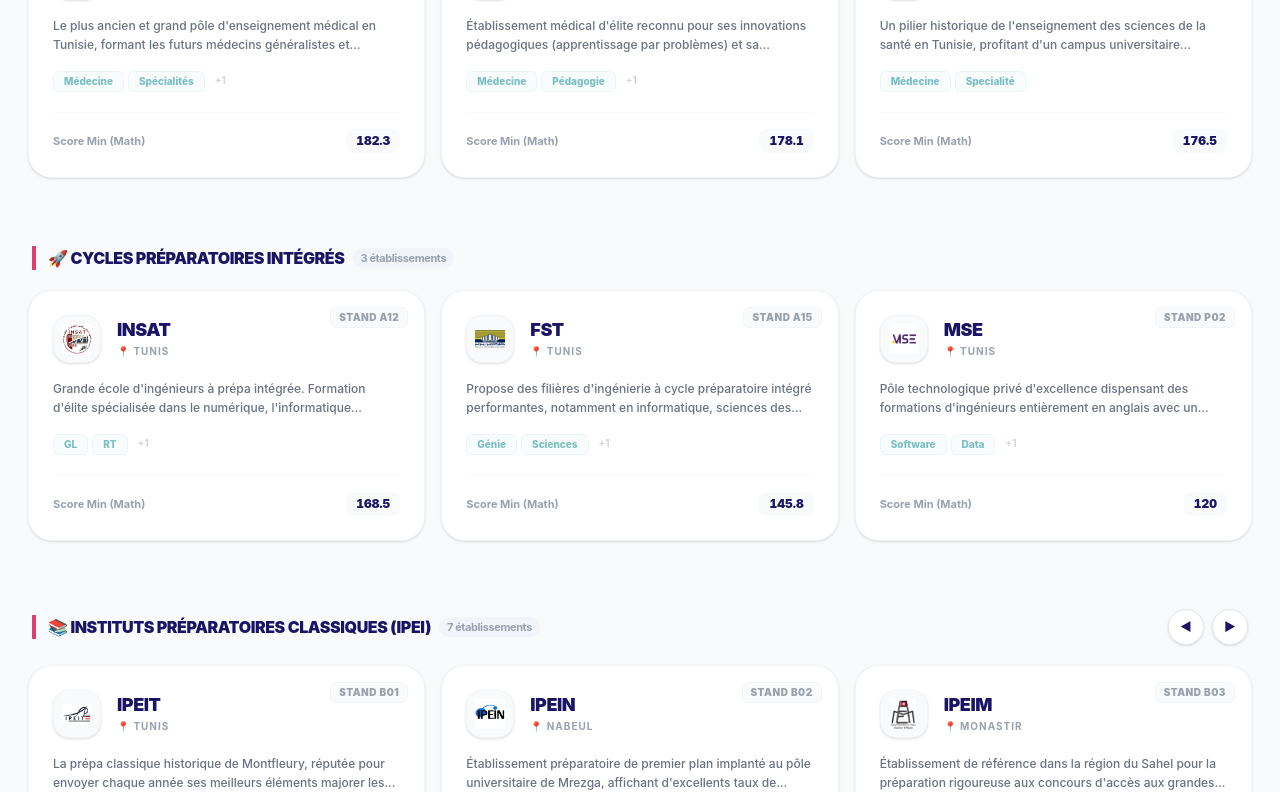
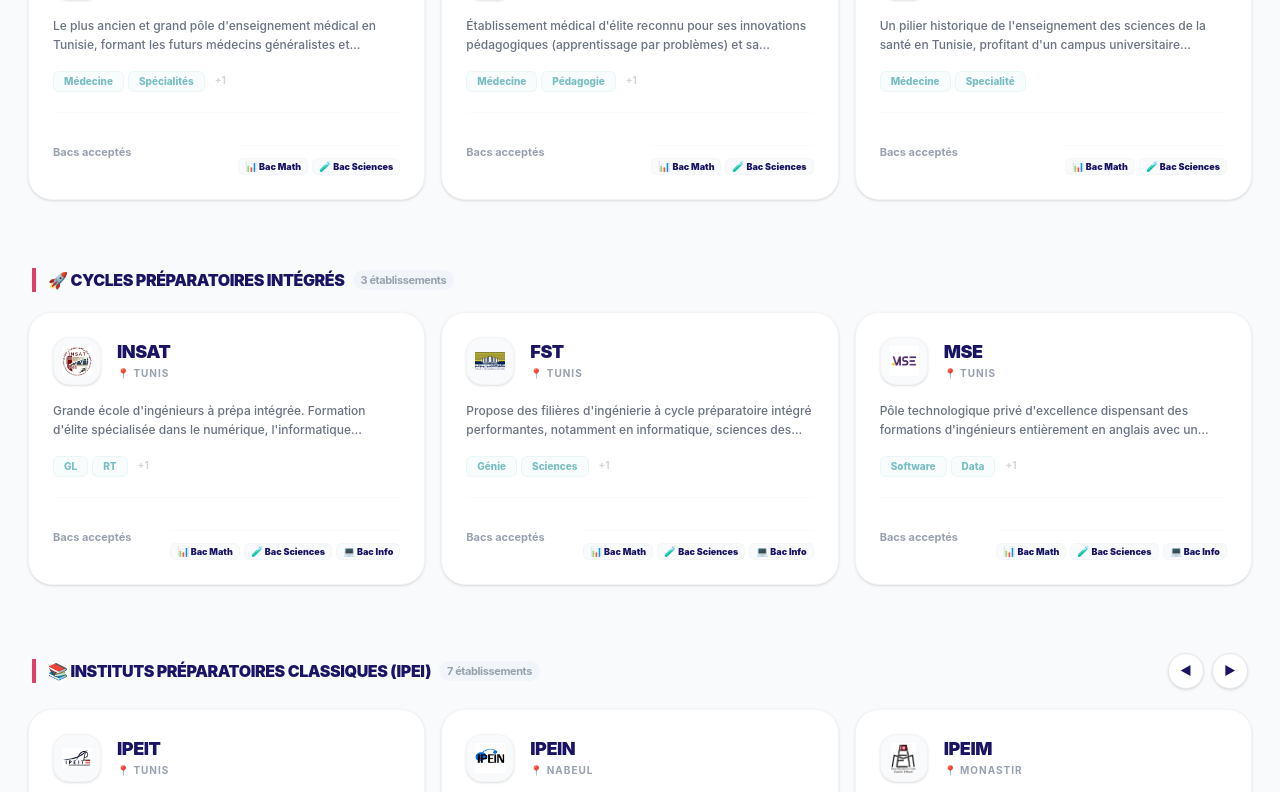
Before and after one commit to ahmedjerba/Orientini_WebSite, a React (Vite) app: page / in a window 1280 px wide. Shown: the part 1837-2629 px from the top of the page. Built offline with nearby package versions, Linux system fonts and the light colour scheme.

Commit message:
solution pour quelques problemes et uniformisation de la data

```diff
--- a/src/components/facultes/LittleCard.jsx
+++ b/src/components/facultes/LittleCard.jsx
@@ -1,4 +1,13 @@
 export default function LittleCard({ fac, onClick }) {
+  const bacConfig = {
+    bac_math: { label: "Bac Math", emoji: "📊" },
+    bac_sc: { label: "Bac Sciences", emoji: "🧪" },
+    bac_info: { label: "Bac Info", emoji: "💻" },
+    bac_tech: { label: "Bac Technique", emoji: "⚙️" },
+    bac_eco: { label: "Bac Éco", emoji: "📈" },
+    bac_lettres: { label: "Bac Lettres", emoji: "📚" },
+    bac_sport: { label: "Bac Sport", emoji: "🏃" }
+  };
   return (
     <div
       onClick={onClick}
@@ -6,10 +15,6 @@
       className="w-full bg-white rounded-3xl border border-gray-100 p-6 shadow-sm hover:shadow-xl hover:-translate-y-2 hover:scale-[1.02] transition-all duration-300 ease-out cursor-pointer group relative overflow-hidden flex flex-col justify-between"
     >
       {/* Tout le reste de ton code à l'intérieur reste STRICTEMENT le même */}
-      {/* Badge de l'emplacement au salon (en haut à droite) */}
-      <div className="absolute top-4 right-4 bg-slate-50 border border-gray-100 text-[10px] font-black text-gray-400 px-2 py-0.5 rounded-md uppercase tracking-wider group-hover:bg-pourpre/10 group-hover:text-pourpre group-hover:border-pourpre/10 transition-colors">
-        {fac.emplacement_salon}
-      </div>
 
       {/* BLOC SUPÉRIEUR : LOGO + IDENTITÉ */}
       <div>
@@ -64,15 +69,33 @@
         </div>
       </div>
 
-      {/* PIED DE LA CARTE : SCORE */}
-      <div className="flex items-center justify-between pt-4 mt-5 border-t border-gray-50">
-        <span className="text-[11px] font-bold text-gray-400">
-          Score Min (Math)
-        </span>
-        <span className="text-xs font-black text-bleu bg-slate-50 px-2.5 py-1 rounded-lg group-hover:bg-[#f5d203]/20 group-hover:text-bleu transition-colors duration-300 tabular-nums">
-          {fac.score_derniere_annee.bac_math}
-        </span>
-      </div>
+      {/* PIED DE LA CARTE : SECTIONS ADMISSIBLES */}
+<div className="flex items-center justify-between pt-4 mt-5 border-t border-gray-50">
+  <span className="text-[11px] font-bold text-gray-400">
+    Bacs acceptés
+  </span>
+
+  {/* PIED DE LA CARTE : SECTIONS ADMISSIBLES */}
+<div className="pt-3 mt-4 border-t border-gray-50 flex items-center justify-end">
+  <div className="flex flex-wrap items-center gap-1">
+    {Object.keys(fac.score_derniere_annee || {})
+      .filter((cle) => fac.score_derniere_annee[cle] > 0)
+      .map((cle) => {
+        const config = bacConfig[cle] || { label: cle, emoji: "🎓" };
+
+        return (
+          <span
+            key={cle}
+            className="text-[9px] font-black text-[#1b1464] bg-slate-50 border border-gray-100/70 px-1.5 py-0 rounded-md flex items-center gap-0.5 transition-all duration-300 group-hover:bg-[#1b1464]/5 group-hover:border-[#1b1464]/10"
+          >
+            <span className="text-[10px]">{config.emoji}</span>
+            <span>{config.label}</span>
+          </span>
+        );
+      })}
+  </div>
+</div>
+</div>
 
     </div>
   );
--- a/src/components/page_faculté/ContactActions.jsx
+++ b/src/components/page_faculté/ContactActions.jsx
@@ -2,9 +2,8 @@
   // Extraction sécurisée des coordonnées et des liens depuis data.json
   const {
     adresse = "Adresse non communiquée",
-    telephone = "—",
     site_web = "#",
-    stand_id = "M03" // Utilisé pour personnaliser le message du chat
+    lien_google_maps = `https://www.google.com/maps/search/?api=1&query=${encodeURIComponent(adresse)}` // Utilisé pour personnaliser le message du chat
   } = faculte || {};
 
   return (
@@ -36,7 +35,7 @@
 
         {/* Lien invisible étendu sur tout le bloc pour rediriger proprement vers Maps */}
         <a
-          href={`https://www.google.com/maps/search/?api=1&query=${encodeURIComponent(adresse)}`}
+          href={lien_google_maps}
           target="_blank"
           rel="noreferrer"
           className="absolute inset-0 z-20 cursor-pointer"
--- a/src/components/page_faculté/FacultePage.jsx
+++ b/src/components/page_faculté/FacultePage.jsx
@@ -66,7 +66,7 @@
       {/* Footer optionnel ou espace vide pour respirer en bas de page */}
       <footer className="py-10 text-center">
         <p className="text-[10px] font-black text-gray-300 uppercase tracking-[0.2em]">
-          Orient'ini — Salon Virtuel de l'Orientation
+          Orient'ini — 8ème édition — By Jeunes Ingénieurs de Djerba
         </p>
       </footer>
     </div>
--- a/src/components/page_faculté/HeroBanner.jsx
+++ b/src/components/page_faculté/HeroBanner.jsx
@@ -4,7 +4,6 @@
     logo = "Établissement",
     nom_complet = "Nom complet de la faculté",
     ville = "Tunisie",
-    emplacement_salon = "STAND --",
     image_banner = "https://images.unsplash.com/photo-1562774053-701939374585?auto=format&fit=crop&w=1200&q=80"
   } = faculte || {};
 
@@ -28,9 +27,6 @@
 
           {/* Bloc d'informations textuelles */}
           <div className="space-y-1 text-white">
-            <span className="inline-block bg-[#de3f6b] text-white font-black text-[10px] px-2.5 py-0.5 rounded-md uppercase tracking-wider mb-1">
-              {emplacement_salon}
-            </span>
             <h1 className="text-xl md:text-3xl font-black tracking-tight leading-tight">
               {nom_complet}
             </h1>
--- a/src/data/facultes.json
+++ b/src/data/facultes.json
@@ -11,10 +11,10 @@
     "adresse": "15 Rue Djebel Lakhdar, La Rabta, Tunis 1007",
     "lien_google_maps": "https://maps.google.com/?q=Faculte+de+Medecine+de+Tunis",
     "categories": ["Santé", "Médecine"],
+    "regimes_etudes": "7 ans pour généraliste, 11 ans pour spécialiste",
     "score_derniere_annee": {
       "bac_math": 182.3,
-      "bac_sc": 184.5,
-      "bac_info": 0
+      "bac_sc": 184.5
     },
     "filieres_phares": ["Médecine Générale", "Spécialités Médicales", "Doctorat en Médecine"],
     "debouches": [
@@ -24,15 +24,11 @@
       "Recherche Médicale et Biomédicale",
       "Expertise Santé auprès des ONG ou Organismes Internationaux"
     ],
-    "emplacement_salon": "Stand M01",
     "temoignage": {
       "auteur": "Sarra, Interne en Médecine",
       "texte_detaille": "Le rythme à la FMT est un marathon de plusieurs années qui demande une énorme résilience dès la première année. L'accès aux stages dans les grands CHU de Tunis offre une formation pratique d'une richesse incomparable."
     },
-    "liens_officiels": {
-      "site_web": "http://www.fmt.rnu.tn",
-      "guide_orientation": "https://www.orientation.tn"
-    }
+    "site_web": "http://www.fmt.rnu.tn"
   },
   {
     "id": "fms",
@@ -46,6 +42,7 @@
     "adresse": "Avenue Mohamed Karoui, BP 98, Sousse 4002",
     "lien_google_maps": "https://maps.google.com/?q=Faculte+de+Medecine+de+Sousse",
     "categories": ["Santé", "Médecine"],
+    "regimes_etudes": "7 ans pour généraliste, 11 ans pour spécialiste",
     "score_derniere_annee": {
       "bac_math": 178.1,
       "bac_sc": 181.2,
@@ -58,15 +55,11 @@
       "Ingénierie Pédagogique Médicale",
       "Recherche en Sciences de la Santé et Innovation Clinique"
     ],
-    "emplacement_salon": "Stand M02",
     "temoignage": {
       "auteur": "Yassine, Résident",
       "texte_detaille": "La faculté de Sousse se distingue par une ambiance d'entraide très forte entre les étudiants et une ouverture rapide sur la pratique clinique hospitalière."
     },
-    "liens_officiels": {
-      "site_web": "http://www.fms.rnu.tn",
-      "guide_orientation": "https://www.orientation.tn"
-    }
+    "site_web": "http://www.fms.rnu.tn"
   },
   {
     "id": "fmm",
@@ -80,6 +73,7 @@
     "adresse": "Avenue Avicenne, Monastir 5000",
     "lien_google_maps": "https://maps.google.com/?q=Faculte+de+Medecine+de+Monastir",
     "categories": ["Santé", "Médecine"],
+    "regimes_etudes": "7 ans pour généraliste, 11 ans pour spécialiste",
     "score_derniere_annee": {
       "bac_math": 176.5,
       "bac_sc": 179.8
@@ -89,17 +83,13 @@
       "Médecin Généraliste (Secteur public ou privé)",
       "Médecin Spécialiste (Cardiologie, Chirurgie, Pédiatrie, etc.)",
       "Carrière Hospitalo-Universitaire",
-      "Médecin de Famille,du Travail ou de Santé Publique"
+      "Médecin de Famille, du Travail ou de Santé Publique"
     ],
-    "emplacement_salon": "Stand M03",
     "temoignage": {
       "auteur": "Amine, Étudiant en 4ème année",
       "texte_detaille": "Étudier à Monastir permet de se concentrer à fond sur ses examens grâce à un cadre de vie étudiant très paisible et des infrastructures hospitalières de premier ordre à proximité."
     },
-    "liens_officiels": {
-      "site_web": "http://www.fmm.rnu.tn",
-      "guide_orientation": "https://www.orientation.tn"
-    }
+    "site_web": "http://www.fmm.rnu.tn"
   },
   {
     "id": "fmsf",
@@ -113,6 +103,7 @@
     "adresse": "Rue Magida Boulila, Sfax 3000",
     "lien_google_maps": "https://maps.google.com/?q=Faculte+de+Medecine+de+Sfax",
     "categories": ["Santé", "Médecine"],
+    "regimes_etudes": "7 ans pour généraliste, 11 ans pour spécialiste",
     "score_derniere_annee": {
       "bac_math": 175.2,
       "bac_sc": 178.4,
@@ -125,15 +116,11 @@
       "Responsable de Programmes de Santé Communautaire",
       "Recherche Épidémiologique"
     ],
-    "emplacement_salon": "Stand M04",
     "temoignage": {
       "auteur": "Rania, Étudiante",
       "texte_detaille": "La rigueur sfaxienne se ressent dans l'excellence de notre encadrement. Les professeurs sont très accessibles et poussent constamment vers l'excellence."
     },
-    "liens_officiels": {
-      "site_web": "http://www.fmsf.rnu.tn",
-      "guide_orientation": "https://www.orientation.tn"
-    }
+    "site_web": "http://www.fmsf.rnu.tn"
   },
   {
     "id": "insat",
@@ -147,6 +134,7 @@
     "adresse": "Centre Urbain Nord, BP 676 - 1080 Tunis",
     "lien_google_maps": "https://maps.google.com/?q=INSAT",
     "categories": ["Ingénierie", "Technologie", "Préparatoire"],
+    "regimes_etudes": "5 ans (2 ans de cycle préparatoire intégré + 3 ans de cycle d'ingénieur)",
     "score_derniere_annee": {
       "bac_math": 168.5,
       "bac_sc": 162.0,
@@ -160,15 +148,11 @@
       "Data Scientist / Ingénieur IA",
       "Consultant Tech / Fondateur de Startup"
     ],
-    "emplacement_salon": "Stand A12",
     "temoignage": {
       "auteur": "Mounir, Étudiant en GL",
       "texte_detaille": "Le cycle MPI intégré permet d'éviter la pression destructrice du concours national tout en gardant un niveau technique extrêmement poussé et une vie associative géante."
     },
-    "liens_officiels": {
-      "site_web": "http://www.insat.rnu.tn",
-      "guide_orientation": "https://www.orientation.tn"
-    }
+    "site_web": "http://www.insat.rnu.tn"
   },
   {
     "id": "fst",
@@ -182,6 +166,7 @@
     "adresse": "Campus Universitaire d'El Manar, Tunis 2092",
     "lien_google_maps": "https://maps.google.com/?q=Faculte+des+Sciences+de+Tunis",
     "categories": ["Sciences", "Ingénierie", "Technologie"],
+    "regimes_etudes": "5 ans (2 ans de cycle préparatoire intégré + 3 ans de cycle d'ingénieur)",
     "score_derniere_annee": {
       "bac_math": 145.8,
       "bac_sc": 141.2,
@@ -195,15 +180,11 @@
       "Chercheur en Sciences Appliquées",
       "Administrateur Systèmes et Réseaux"
     ],
-    "emplacement_salon": "Stand A15",
     "temoignage": {
       "auteur": "Inès, Élève Ingénieur",
       "texte_detaille": "Le passage par les licences ou les cycles préparatoires spécifiques de la FST offre un bagage théorique solide en mathématiques avant de basculer sur l'informatique."
     },
-    "liens_officiels": {
-      "site_web": "http://www.fst.rnu.tn",
-      "guide_orientation": "https://www.orientation.tn"
-    }
+    "site_web": "http://www.fst.rnu.tn"
   },
   {
     "id": "mse",
@@ -217,6 +198,7 @@
     "adresse": "Les Berges du Lac 2, Tunis 1053",
     "lien_google_maps": "https://maps.google.com/?q=South+Mediterranean+University",
     "categories": ["Ingénierie", "Technologie"],
+    "regimes_etudes": "5 ans (Modèle 3 ans de Bachelor of Science + 2 ans de Master of Science in Engineering)",
     "score_derniere_annee": {
       "bac_math": 120.0,
       "bac_sc": 120.0,
@@ -229,15 +211,11 @@
       "Business Intelligence Analyst",
       "Manager de Projets Technologiques Internationaux"
     ],
-    "emplacement_salon": "Stand P02",
     "temoignage": {
       "auteur": "Youssef, Software Student",
       "texte_detaille": "L'apprentissage complet en anglais et la proximité directe avec les entreprises internationales nous donnent un vrai coup d'avance sur le marché de l'emploi."
     },
-    "liens_officiels": {
-      "site_web": "https://www.smu.tn/mse",
-      "guide_orientation": "https://www.orientation.tn"
-    }
+    "site_web": "https://www.smu.tn/mse"
   },
   {
     "id": "ipeit",
@@ -251,6 +229,7 @@
     "adresse": "2 Rue Jawaher Lel Nehru, Montfleury, Tunis 1008",
     "lien_google_maps": "https://maps.google.com/?q=IPEIT",
     "categories": ["Sciences", "Ingénierie", "Préparatoire"],
+    "regimes_etudes": "2 ans (Préparation intensive aux Concours Nationaux d'Entrée aux Écoles d'Ingénieurs)",
     "score_derniere_annee": {
       "bac_math": 164.2,
       "bac_sc": 158.0,
@@ -262,15 +241,11 @@
       "Accès aux Écoles d'Ingénieurs Françaises sur Concours Étrangers",
       "Carrière de chercheur ou enseignant en Sciences Fondamentales (après poursuite d'études)"
     ],
-    "emplacement_salon": "Stand B01",
     "temoignage": {
       "auteur": "Khalil, Ancien IPEIT (Polytechnique)",
       "texte_detaille": "Montfleury c'est une institution. La charge de travail est colossale, mais l'émulation entre étudiants pousse chacun à donner le meilleur de lui-même pour le concours."
     },
-    "liens_officiels": {
-      "site_web": "http://www.ipeit.rnu.tn",
-      "guide_orientation": "https://www.orientation.tn"
-    }
+    "site_web": "http://www.ipeit.rnu.tn"
   },
   {
     "id": "ipein",
@@ -284,6 +259,7 @@
     "adresse": "Campus Universitaire Mrezga, Nabeul 8000",
     "lien_google_maps": "https://maps.google.com/?q=IPEIN",
     "categories": ["Sciences", "Ingénierie", "Préparatoire"],
+    "regimes_etudes": "2 ans (Préparation intensive aux Concours Nationaux d'Entrée aux Écoles d'Ingénieurs)",
     "score_derniere_annee": {
       "bac_math": 155.4,
       "bac_sc": 148.0,
@@ -291,19 +267,15 @@
     },
     "filieres_phares": ["MP (Math-Physique)", "PC (Physique-Chimie)", "PT (Physique-Tech)"],
     "debouches": [
-      "Intégration des Cycles Ingénieurs Nationaux (Toutes spécialités)",
+      "Intégration des Cycles Ingenieurs Nationaux (Toutes spécialités)",
       "Poursuite d'études en Écoles d'Ingénieurs en France",
       "Passage en Cycles de Licence Scientifique d'Excellence"
     ],
-    "emplacement_salon": "Stand B02",
     "temoignage": {
       "auteur": "Ahmed, Ancien élève",
       "texte_detaille": "Une ambiance de campus saine à Nabeul qui aide à supporter les colles et les DS du samedi. Une super formation théorique pour décrocher de grandes écoles."
     },
-    "liens_officiels": {
-      "site_web": "http://www.ipein.rnu.tn",
-      "guide_orientation": "https://www.orientation.tn"
-    }
+    "site_web": "http://www.ipein.rnu.tn"
   },
   {
     "id": "ipeim",
@@ -317,6 +289,7 @@
     "adresse": "Avenue Ibn El Jazzar, Monastir 5019",
     "lien_google_maps": "https://maps.google.com/?q=IPEIM",
     "categories": ["Sciences", "Ingénierie", "Préparatoire"],
+    "regimes_etudes": "2 ans (Préparation intensive aux Concours Nationaux d'Entrée aux Écoles d'Ingénieurs)",
     "score_derniere_annee": {
       "bac_math": 152.1,
       "bac_sc": 146.5,
@@ -328,15 +301,11 @@
       "Intégration d'écoles partenaires internationales",
       "Accès aux Masters de Recherche Scientifique"
     ],
-    "emplacement_salon": "Stand B03",
     "temoignage": {
       "auteur": "Wassim, Étudiant",
       "texte_detaille": "L'encadrement professoral à l'IPEIM est fantastique. Les enseignants s'investissent beaucoup dans la correction des anciens concours pour nous roder."
     },
-    "liens_officiels": {
-      "site_web": "http://www.ipeim.rnu.tn",
-      "guide_orientation": "https://www.orientation.tn"
-    }
+    "site_web": "http://www.ipeim.rnu.tn"
   },
   {
     "id": "ipeis",
@@ -350,6 +319,7 @@
     "adresse": "Route de Menzel Chaker Km 0.5, Sfax 3000",
     "lien_google_maps": "https://maps.google.com/?q=IPEIS",
     "categories": ["Sciences", "Ingénierie", "Préparatoire"],
+    "regimes_etudes": "2 ans (Préparation intensive aux Concours Nationaux d'Entrée aux Écoles d'Ingénieurs)",
     "score_derniere_annee": {
       "bac_math": 154.8,
       "bac_sc": 149.2,
@@ -361,15 +331,11 @@
       "Candidature aux Écoles du Concours Commun Français",
       "Ingénierie en Géosciences et Biotechnologies (via filière BG)"
     ],
-    "emplacement_salon": "Stand B04",
     "temoignage": {
       "auteur": "Malek, Élève Sup'Com",
       "texte_detaille": "Faire sa prépa à Sfax donne un mental d'acier. Le niveau requis en mathématiques et sciences physiques est exigeant, ce qui prépare idéalement à la suite."
     },
-    "liens_officiels": {
-      "site_web": "http://www.ipeis.rnu.tn",
-      "guide_orientation": "https://www.orientation.tn"
-    }
+    "site_web": "http://www.ipeis.rnu.tn"
   },
   {
     "id": "ipeiem",
@@ -383,6 +349,7 @@
     "adresse": "Campus Universitaire d'El Manar, Tunis 2092",
     "lien_google_maps": "https://maps.google.com/?q=IPEIEM+El+Manar",
     "categories": ["Sciences", "Ingénierie", "Préparatoire"],
+    "regimes_etudes": "2 ans (Préparation intensive aux Concours Nationaux d'Entrée aux Écoles d'Ingénieurs)",
     "score_derniere_annee": {
       "bac_math": 155.4,
       "bac_sc": 151.2,
@@ -394,15 +361,11 @@
       "Passage des concours d'Écoles d'Ingénieurs à l'étranger",
       "Filières d'Enseignement et Agrégation en Sciences Physiques/Maths"
     ],
-    "emplacement_salon": "Stand B02",
     "temoignage": {
       "auteur": "Yassine, Ancien IPEIEM (SUP'COM)",
       "texte_detaille": "Le cadre à El Manar est idéal pour étudier. Les professeurs sont très engagés et l'ambiance de groupe aide beaucoup à surmonter le stress de la prépa."
     },
-    "liens_officiels": {
-      "site_web": "http://www.ipeiem.rnu.tn",
-      "guide_orientation": "https://www.orientation.tn"
-    }
+    "site_web": "http://www.ipeiem.rnu.tn"
   },
   {
     "id": "ipeigb",
@@ -416,6 +379,7 @@
     "adresse": "Rue Omar Ibn El Khattab, Zrig, Gabès 6072",
     "lien_google_maps": "https://maps.google.com/?q=Faculte+de+Medecine+de+Monastir",
     "categories": ["Sciences", "Ingénierie", "Préparatoire"],
+    "regimes_etudes": "2 ans (Préparation intensive aux Concours Nationaux d'Entrée aux Écoles d'Ingénieurs)",
     "score_derniere_annee": {
       "bac_math": 125.5,
       "bac_sc": 130.2,
@@ -425,17 +389,13 @@
     "debouches": [
       "Intégration d'Écoles Nationales d'Ingénieurs (ENIG, ENIT, etc.)",
       "Spécialisation en Génie Chimique et Procédés industriels",
-      "Parcours Universitaires Scientifiques Supérieurs"
+      "Parcours Universitaires Scientifiques Suppérieurs"
     ],
-    "emplacement_salon": "Stand B03",
     "temoignage": {
       "auteur": "Rania, Ancienne IPEIGB (ENIT)",
       "texte_detaille": "Une prépa à taille humaine où l'entraide entre étudiants et la disponibilité des professeurs m'ont permis d'intégrer une grande école à Tunis."
     },
-    "liens_officiels": {
-      "site_web": "http://www.ipeigb.rnu.tn",
-      "guide_orientation": "https://www.orientation.tn"
-    }
+    "site_web": "http://www.ipeigb.rnu.tn"
   },
   {
     "id": "ipeib",
@@ -449,6 +409,7 @@
     "adresse": "Avenue du 14 Janvier, Route de Menzel Abderrahmane, Bizerte 7021",
     "lien_google_maps": "https://maps.google.com/?q=Faculte+de+Medecine+de+Sfax",
     "categories": ["Sciences", "Ingénierie", "Préparatoire"],
+    "regimes_etudes": "2 ans (Préparation intensive aux Concours Nationaux d'Entrée aux Écoles d'Ingénieurs)",
     "score_derniere_annee": {
       "bac_math": 138.0,
       "bac_sc": 142.5,
@@ -460,14 +421,10 @@
       "Orientation vers les Écoles Nationales de Technologies et Sciences Appliquées",
       "Recherche Académique et Enseignement"
     ],
-    "emplacement_salon": "Stand B04",
     "temoignage": {
       "auteur": "Ahmed, Ancien IPEIB (ENSI)",
       "texte_detaille": "L'ambiance d'étude à Bizerte est excellente, loin du tumulte de la capitale. Les résultats au concours national s'améliorent d'année en année."
     },
-    "liens_officiels": {
-      "site_web": "http://www.ipeib.rnu.tn",
-      "guide_orientation": "https://www.orientation.tn"
-    }
+    "site_web": "http://www.ipeib.rnu.tn"
   }
 ]
```
Also changed, not shown: src/components/page_faculté/PresentationFiliere.jsx (+29 -5 lines).
